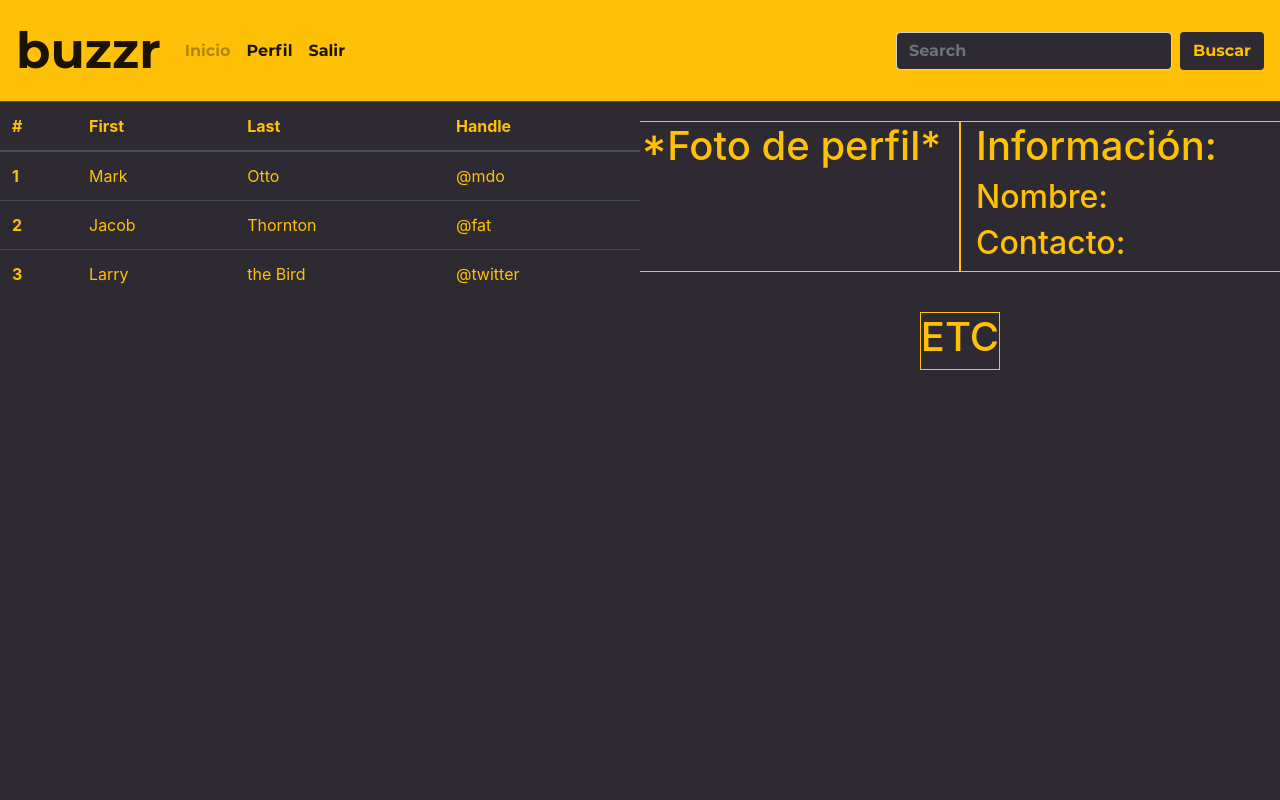
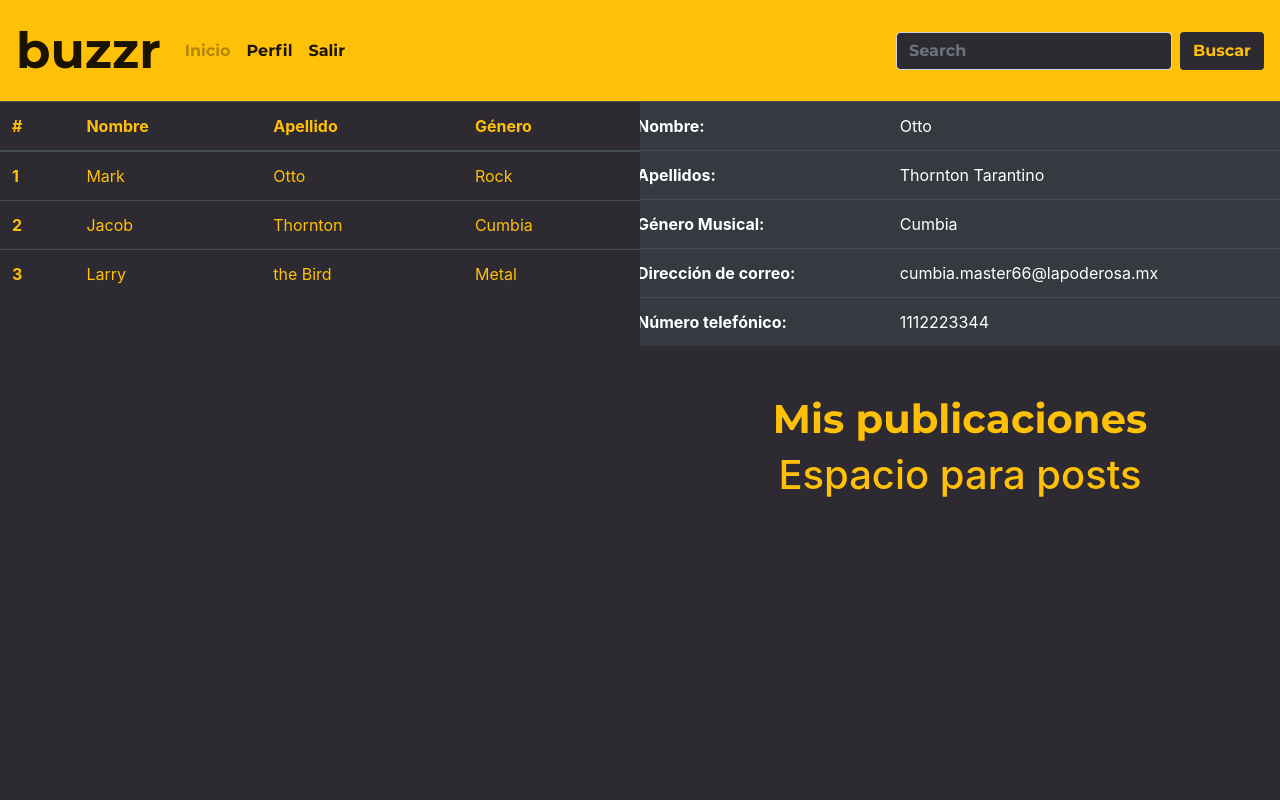
Before and after one commit to A01561769/AMSS_Proy-, a plain HTML site: page PF/index.html in a window 1280 px wide. Shown: the top 800 px of the page. Drawn offline with nearby package versions, Linux system fonts and the light colour scheme.

Commit message:
Comentarios y cambio pantalla der
Se agregaron comentarios que expliquen mejor la estructura del documento y se dió formato a la información de los usuarios

```diff
--- a/PF/index.html
+++ b/PF/index.html
@@ -1,19 +1,37 @@
 <!DOCTYPE html>
 <html>
 <head>
+	<!-- INICIO LIGA A BOOTSTRAP -->
+	<meta charset="utf-8">
+	<meta name="viewport" content="width=device-width, initial-scale=1, shrink-to-fit=no">
 	<link rel="stylesheet" href="https://cdn.jsdelivr.net/npm/bootstrap@4.5.3/dist/css/bootstrap.min.css" integrity="sha384-TX8t27EcRE3e/ihU7zmQxVncDAy5uIKz4rEkgIXeMed4M0jlfIDPvg6uqKI2xXr2" crossorigin="anonymous">
+	<!-- FIN LIGA A BOOTSTRAP -->
+
+	<!-- LIGA A style.css -->
 	<link rel="stylesheet" type="text/css" href="style.css">
 	<title>Inicio</title>
 </head>
-<body>
+<body style="background-color: #2d2a31"> <!-- COLOR DE FONDO -->
+	<!-- INICIO COSAS DE BOOTSTRAP A IGNORAR -->
+	<script src="https://code.jquery.com/jquery-3.5.1.slim.min.js" integrity="sha384-DfXdz2htPH0lsSSs5nCTpuj/zy4C+OGpamoFVy38MVBnE+IbbVYUew+OrCXaRkfj" crossorigin="anonymous"></script>
+	<script src="https://cdn.jsdelivr.net/npm/bootstrap@4.5.3/dist/js/bootstrap.bundle.min.js" integrity="sha384-ho+j7jyWK8fNQe+A12Hb8AhRq26LrZ/JpcUGGOn+Y7RsweNrtN/tE3MoK7ZeZDyx" crossorigin="anonymous"></script>
+	<!-- FIN COSAS DE BOOTSTRAP A IGNORAR -->
+
 	<!-- INICIO BARRA DE NAVEGACION -->
 	<nav class="navbar navbar-expand-lg navbar-light bg-warning">
-		<a class="navbar-brand logo" href="index.html">buzzr</a>
+
+		<!-- TEXTO DEL "LOGO" -->
+		<a class="navbar-brand logo">buzzr</a>
+
+		<!-- CON ESTO APARECE EL BOTON AL REDUCIR EL TAMAÑO DE LA PAG. -->
 		<button class="navbar-toggler" type="button" data-toggle="collapse" data-target="#navbarSupportedContent" aria-controls="navbarSupportedContent" aria-expanded="false" aria-label="Toggle navigation">
-			<span class="navbar-toggler-icon"></span>
+		<span class="navbar-toggler-icon"></span>
 		</button>
 
+		<!-- ESTO PERMITE MOSTRAR LAS OPCIONES CON EL BOTON ANTERIOR -->
 		<div class="collapse navbar-collapse" id="navbarSupportedContent">
+
+			<!-- ITEMS DEL MENU DE NAVEGACION -->
 			<ul class="navbar-nav mr-auto texto">
 				<li class="nav-item">
 					<a class="nav-link disabled" href="#" tabindex="-1" aria-disabled="true">Inicio</a>
@@ -21,10 +39,10 @@
 					<a class="nav-link" href="UserProfile.html">Perfil<span class="sr-only">(current)</span></a>
 				</li>
 				<li class="nav-item active">
-					<a class="nav-link" href="#">Salir<span class="sr-only">(current)</span></a>
+					<a class="nav-link" href="LogIn.html">Salir<span class="sr-only">(current)</span></a>
 				</li>
+			</ul>
 
-			</ul>
 			<!-- INICIO CAJA DE BUSQUEDA -->
 			<form class="form-inline my-2 my-lg-0 texto">
 				<input class="form-control mr-sm-2 search" type="search" placeholder="Search" aria-label="Search">
@@ -36,16 +54,18 @@
 	<!-- FIN BARRA DE NAVEGACION -->
 
 	<div class="wrap">
+
 		<!-- INICIO DIVISION IZQ DE LA PAG -->
 		<div class="searchbox">
+
 			<!-- INICIO TABLA DE RESULTADOS -->
 			<table class="table table-dark searchbox">
 				<thead>
 					<tr>
 						<th scope="col">#</th>
-						<th scope="col">First</th>
-						<th scope="col">Last</th>
-						<th scope="col">Handle</th>
+						<th scope="col">Nombre</th>
+						<th scope="col">Apellido</th>
+						<th scope="col">Género</th>
 					</tr>
 				</thead>
 				<tbody>
@@ -53,42 +73,61 @@
 						<th scope="row">1</th>
 						<td>Mark</td>
 						<td>Otto</td>
-						<td>@mdo</td>
+						<td>Rock</td>
 					</tr>
 					<tr>
 						<th scope="row">2</th>
 						<td>Jacob</td>
 						<td>Thornton</td>
-						<td>@fat</td>
+						<td>Cumbia</td>
 					</tr>
 					<tr>
 						<th scope="row">3</th>
 						<td>Larry</td>
 						<td>the Bird</td>
-						<td>@twitter</td>
+						<td>Metal</td>
 					</tr>
 				</tbody>
 			</table>
 			<!-- FIN TABLA DE RESULTADOS -->
 		</div>
 		<!-- FIN DIVISION IZQ DE LA PAG -->
+
 		<!-- INICIO DIVISION DER DE LA PAG -->
 		<div class="profile">
 			<div class="row">
-
-				<div class="frame col">
-					<h1>*Foto de perfil*</h1>
-				</div>
-				<div class="frame col">
-					<h1>Información:</h1>
-					<h2>Nombre:</h2>
-					<h2>Contacto:</h2>
-				</div>
+				<!-- INICIO TABLA DE INFORMACION -->
+				<table class="table table-dark searchbox2 box2">
+					<tr>
+						<th scope="row">Nombre:</th>
+						<td>Otto</td>
+					</tr>
+					<tr>
+						<th scope="row">Apellidos:</th>
+						<td>Thornton Tarantino</td>
+					</tr>
+					<tr>
+						<th scope="row">Género Musical:</th>
+						<td>Cumbia</td>
+					</tr>
+					<tr>
+						<th scope="row">Dirección de correo:</th>
+						<td>cumbia.master66@lapoderosa.mx</td>
+					</tr>
+					<tr>
+						<th scope="row">Número telefónico:</th>
+						<td>1112223344</td>
+					</tr>
+				</table>
+				<!-- FIN TABLA DE INFORMACION -->
 			</div>
-			<div class="row">
-				<div class="frame">
-					<h1>ETC</h1>
-				</div>
+			<!-- SIMPLE LINEA AMARILLA-->
+			<hr class="line">
+			<div>
+				<center>
+					<h1 class="texto">Mis publicaciones</h1>
+					<h1 style="color: #ffc107">Espacio para posts</h1>
+				</center>
 			</div>
 		</div>
 		<!-- FIN DIVISION DER DE LA PAG -->
@@ -102,5 +141,5 @@
 	</footer>
 	<!-- FIN FOOTER -->
 
-	</body>
-	</html>
+</body>
+</html>
```
